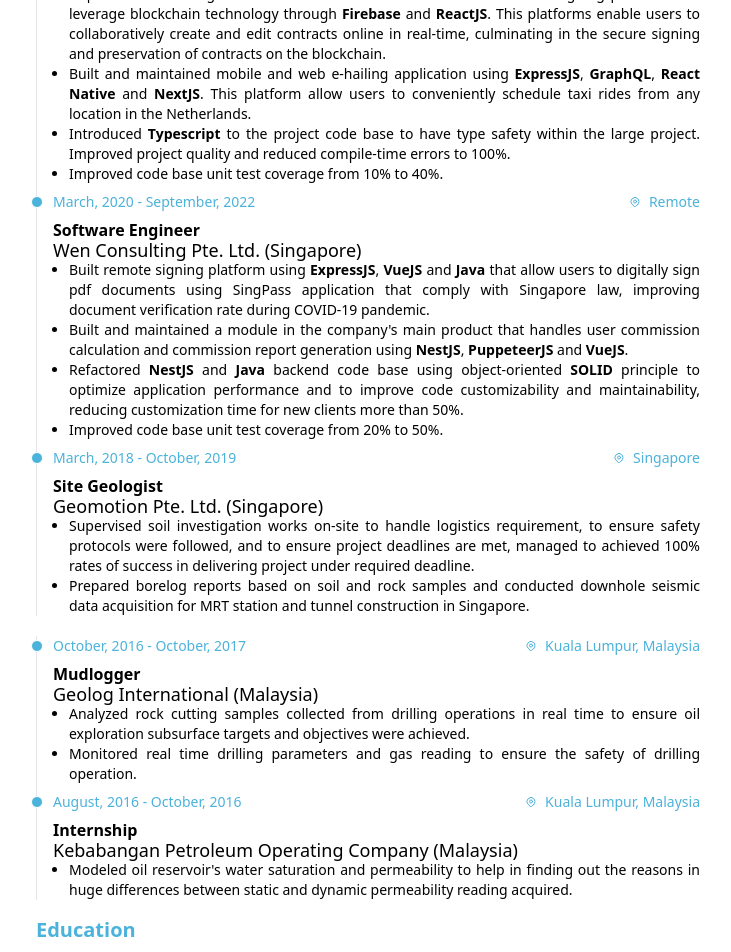
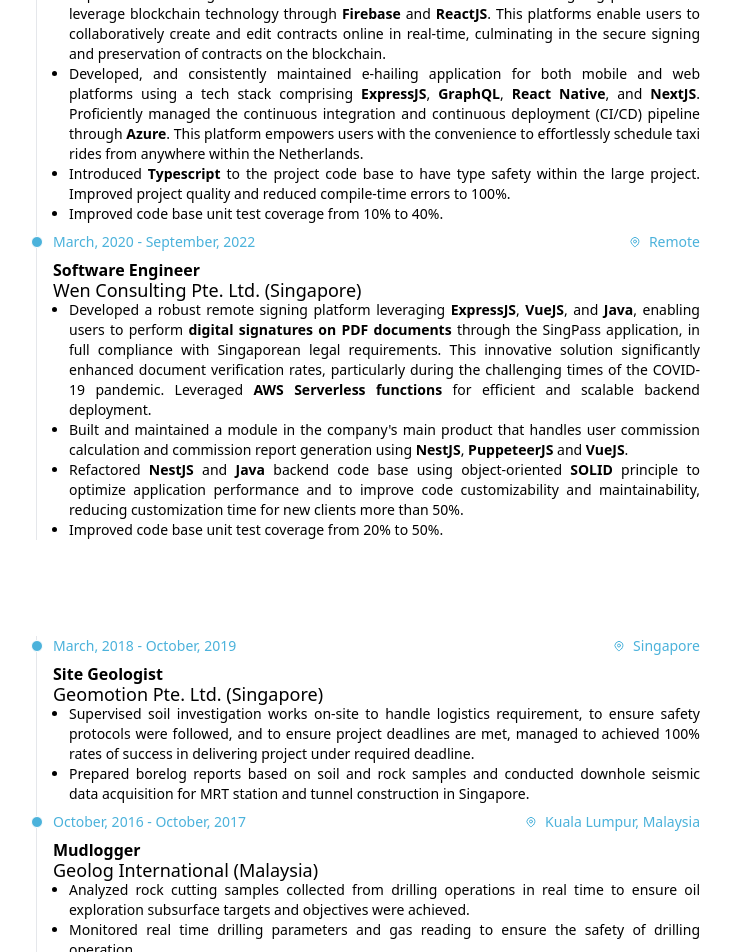
Before and after one commit to fakhruz3105/resume-vue, a Vue app: page / in a window 1280 px wide. Shown: the part 460-1412 px from the top of the page, without its empty margins (272-1003 px from the left). Built offline with nearby package versions, Linux system fonts and the light colour scheme.

Commit message:
feat(update): add AWS

```diff
--- a/src/App.vue
+++ b/src/App.vue
@@ -6,7 +6,7 @@
   'Java', 'SpringBoot', 'Bash', 'Docker', 'Linux',
   'MS SQL Server', 'MySQL', 'Sqlite', 'Git', 'Electron',
   'Postgres', 'Firebase', 'ReactJS', 'React Native',
-  'NextJS', 'MongoDB', 'Scrum', 'Agile'
+  'NextJS', 'MongoDB', 'Azure', 'AWS'
 ])
 
 const showBorder = ref(false)
@@ -80,7 +80,7 @@
                 Improved and managed a collaborative document editor and a remote signing platform that leverage blockchain technology through <strong>Firebase</strong> and <strong>ReactJS</strong>. This platforms enable users to collaboratively create and edit contracts online in real-time, culminating in the secure signing and preservation of contracts on the blockchain.
               </li>
               <li>
-                Built and maintained mobile and web e-hailing application using <strong>ExpressJS</strong>, <strong>GraphQL</strong>, <strong>React Native</strong> and <strong>NextJS</strong>. This platform allow users to conveniently schedule taxi rides from any location in the Netherlands.
+                Developed, and consistently maintained e-hailing application for both mobile and web platforms using a tech stack comprising <strong>ExpressJS</strong>, <strong>GraphQL</strong>, <strong>React Native</strong>, and <strong>NextJS</strong>. Proficiently managed the continuous integration and continuous deployment (CI/CD) pipeline through <strong>Azure</strong>. This platform empowers users with the convenience to effortlessly schedule taxi rides from anywhere within the Netherlands.
               </li>
               <li>
                 Introduced <strong>Typescript</strong> to the project code base to have type safety within the large project. Improved project quality and reduced compile-time errors to 100%.
@@ -105,7 +105,7 @@
             <span class="leading-5 text-lg font-light">Wen Consulting Pte. Ltd. (Singapore)</span>
             <ul class="list-disc pl-4 text-sm text-justify">
               <li>
-                Built remote signing platform using <strong>ExpressJS</strong>, <strong>VueJS</strong> and <strong>Java</strong> that allow users to digitally sign pdf documents using SingPass application that comply with Singapore law, improving document verification rate during COVID-19 pandemic.
+                Developed a robust remote signing platform leveraging <strong>ExpressJS</strong>, <strong>VueJS</strong>, and <strong>Java</strong>, enabling users to perform <strong>digital signatures on PDF documents</strong> through the SingPass application, in full compliance with Singaporean legal requirements. This innovative solution significantly enhanced document verification rates, particularly during the challenging times of the COVID-19 pandemic. Leveraged <strong>AWS Serverless functions</strong> for efficient and scalable backend deployment.
               </li>
               <li>
                 Built and maintained a module in the company's main product that handles user commission calculation and commission report generation using <strong>NestJS</strong>, <strong>PuppeteerJS</strong> and <strong>VueJS</strong>.
@@ -119,6 +119,15 @@
             </ul>
           </div>
         </li>
+      </ol>
+    </div>
+  </div>
+  <div
+    class="page"
+    :class="{ 'show-page-border': showBorder }"
+  >
+    <div class="flex flex-col justify-start items-start px-4 pt-4">
+      <ol class="relative border-l border-gray-200 space-y-2">
         <li class="ml-4">
           <div class="absolute w-3 h-3 primary-bg rounded-full mt-1 -left-1.5 border border-white"></div>
           <div class="flex justify-between items-center mb-2 primary-text text-sm">
@@ -141,15 +150,6 @@
             </ul>
           </div>
         </li>
-      </ol>
-    </div>
-  </div>
-  <div
-    class="page"
-    :class="{ 'show-page-border': showBorder }"
-  >
-    <div class="flex flex-col justify-start items-start px-4 pt-4">
-      <ol class="relative border-l border-gray-200 space-y-2">
         <li class="ml-4">
           <div class="absolute w-3 h-3 primary-bg rounded-full mt-1 -left-1.5 border border-white"></div>
           <div class="flex justify-between items-center mb-2 primary-text text-sm">
@@ -168,25 +168,6 @@
               </li>
               <li>
                 Monitored real time drilling parameters and gas reading to ensure the safety of drilling operation.
-              </li>
-            </ul>
-          </div>
-        </li>
-        <li class="ml-4">
-          <div class="absolute w-3 h-3 primary-bg rounded-full mt-1 -left-1.5 border border-white"></div>
-          <div class="flex justify-between items-center mb-2 primary-text text-sm">
-            <span class="leading-5">August, 2016 - October, 2016</span>
-            <div class="flex items-center">
-              <svg class="w-3 h-3 mr-2" fill="none" stroke="currentColor" viewBox="0 0 24 24" xmlns="http://www.w3.org/2000/svg"><path stroke-linecap="round" stroke-linejoin="round" stroke-width="2" d="M17.657 16.657L13.414 20.9a1.998 1.998 0 01-2.827 0l-4.244-4.243a8 8 0 1111.314 0z"></path><path stroke-linecap="round" stroke-linejoin="round" stroke-width="2" d="M15 11a3 3 0 11-6 0 3 3 0 016 0z"></path></svg>
-              <span>Kuala Lumpur, Malaysia</span>
-            </div>
-          </div>
-          <div class="flex flex-col">
-            <span class="leading-5 text-base font-bold">Internship</span>
-            <span class="leading-5 text-lg font-light">Kebabangan Petroleum Operating Company (Malaysia)</span>
-            <ul class="list-disc pl-4 text-sm text-justify">
-              <li>
-                Modeled oil reservoir's water saturation and permeability to help in finding out the reasons in huge differences between static and dynamic permeability reading acquired.
               </li>
             </ul>
           </div>
```
